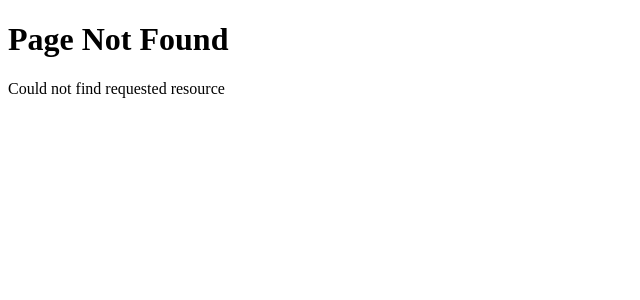
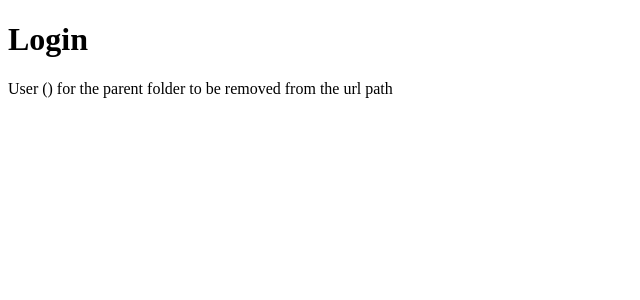
Before and after one commit to aarohiverma22/NEXT-Practice, a Next.js app in the folder my-app/: page /login in a window 1280 px wide. Before the commit this address had no page. Shown: the top 300 px of the page, without its empty margins (0-640 px from the left). Built offline with nearby package versions, Linux system fonts and the light colour scheme.

Commit message:
route groups

```diff
--- /dev/null
+++ b/my-app/app/(auth)/forgot-password/page.tsx
@@ -0,0 +1,5 @@
+function page() {
+  return <div>Forgot Password</div>;
+}
+
+export default page;
--- /dev/null
+++ b/my-app/app/(auth)/login/page.tsx
@@ -0,0 +1,10 @@
+function page() {
+  return (
+    <div>
+      <h1>Login</h1>
+      <p>User () for the parent folder to be removed from the url path</p>
+    </div>
+  );
+}
+
+export default page;
--- /dev/null
+++ b/my-app/app/(auth)/register/page.tsx
@@ -0,0 +1,5 @@
+function page() {
+  return <div>Register</div>;
+}
+
+export default page;
--- a/my-app/app/_lib/page.tsx
+++ b/my-app/app/_lib/page.tsx
@@ -3,7 +3,8 @@ function page() {
     <div>
       <h1>
         You cannot view this in the browser because of "_" or use "%5F" in URL
-        for private folders
+        for private folders "!": "%21", "'": "%27", "(": "%28", ")": "%29", "~":
+        "%7E", "%20": "+", "%00": "\0"
       </h1>
     </div>
   );
```
